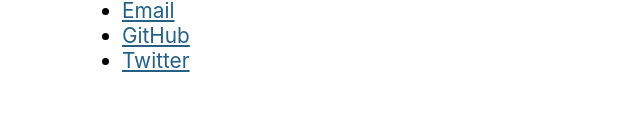
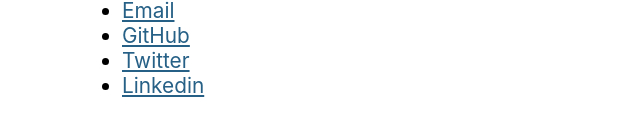
Before and after one commit to wkoury/wkoury.com-html, a website built with Parcel: page index.html in a window 1280 px wide. Shown: the part 473-608 px from the top of the page, without its empty margins (258-898 px from the left). Built offline with nearby package versions, Linux system fonts and the light colour scheme.

Commit message:
Adds Linkedin

```diff
--- a/index.html
+++ b/index.html
@@ -44,6 +44,10 @@
                 href='https://twitter.com/will_koury'
                 rel='noopener noreferrer'
                 target='_blank'>Twitter</a></li>
+                <li><a
+                href='https://www.linkedin.com/in/will-koury-9b0241188/'
+                rel='noopener noreferrer'
+                target='_blank'>Linkedin</a></li>
             </ul>
         </div>
     </body>
```
